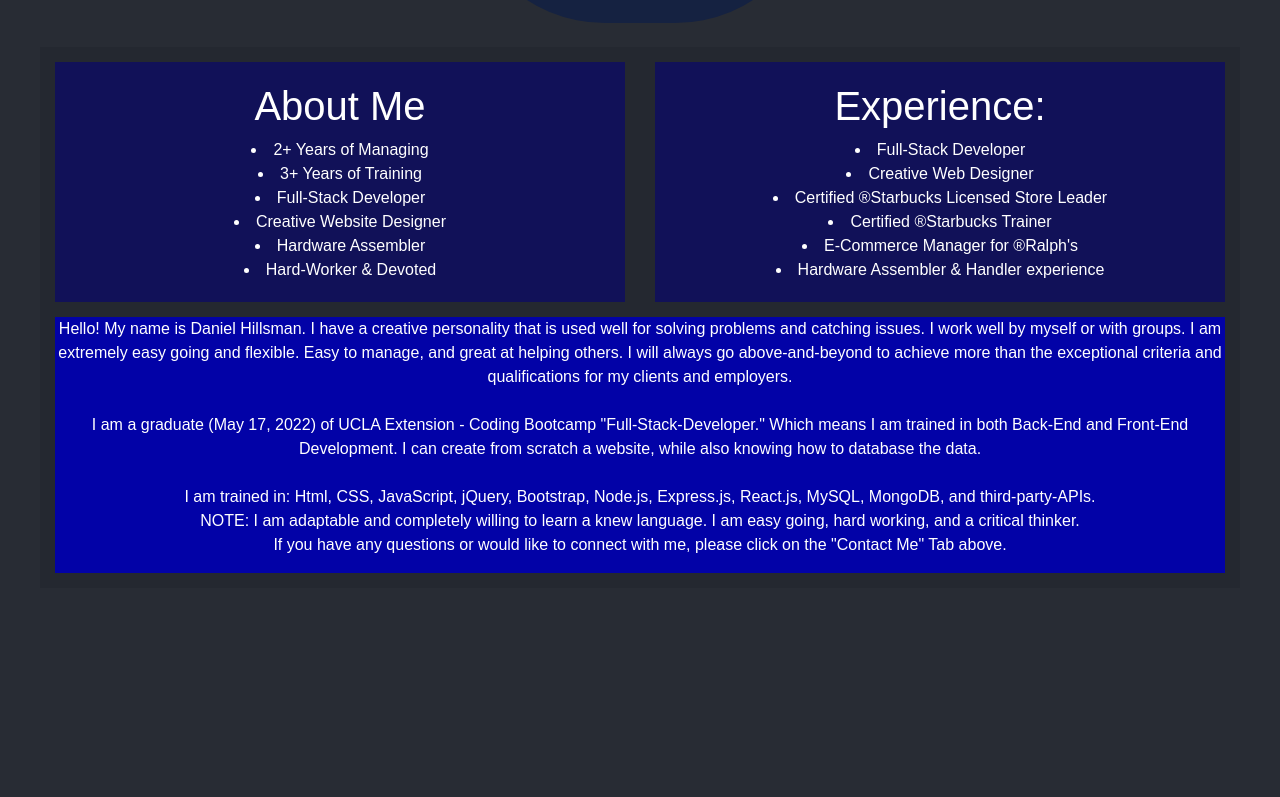
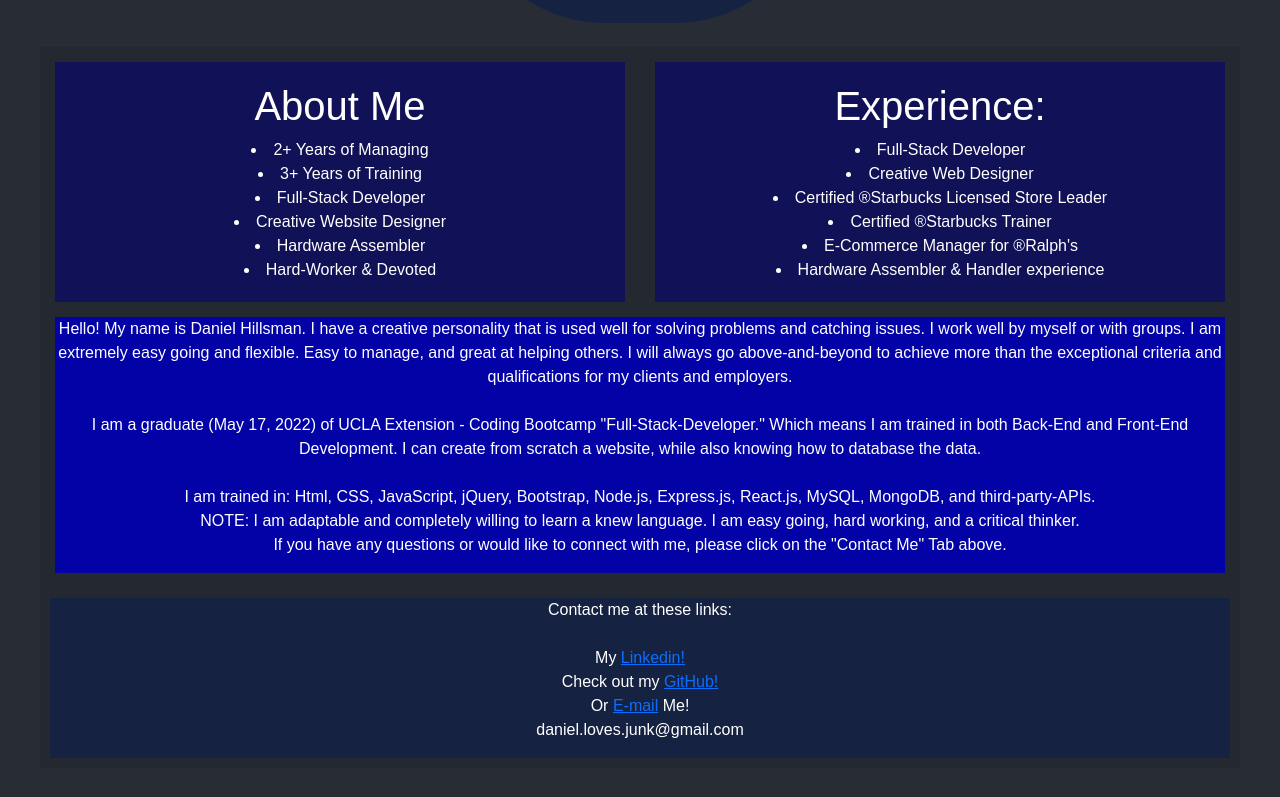
Before and after one commit to danielhillsman/My-Portfolio-React, a React (Create React App) app: page / in a window 1280 px wide. Shown: the part 349-1146 px from the top of the page. Before the commit the page ends 977 px from the top, so only its background shows below. Built offline with nearby package versions, Linux system fonts and the light colour scheme; grey boxes are pictures that could not be loaded.

Commit message:
last commit...i think

```diff
--- a/src/App.css
+++ b/src/App.css
@@ -34,8 +34,12 @@ font-size: 15vh;
   width: 100%;
   background-color: rgb(2, 2, 167);
 }
-.portImg{
+.portImg {
   max-width: 70vh;
   max-height: 30vh;
   border: 10px solid #152241;
 }
+.footer {
+  background-color: #152241;
+  border: 10px solid #242830;
+}
--- a/src/App.js
+++ b/src/App.js
@@ -3,4 +3,5 @@ import PortfolioContainer from "./components/PortfolioContainer";
 
 const App = () => <PortfolioContainer />;
 
+
 export default App;
--- a/src/components/PortfolioContainer.js
+++ b/src/components/PortfolioContainer.js
@@ -4,6 +4,7 @@ import AboutMe from './pages/About-Me';
 import MyPortfolio from './pages/My-Portfolio';
 import MyResume from './pages/MyResume';
 import ContactMe from './pages/ContactMe';
+import Footer from './pages/Footer';
 
 export default function PortfolioContainer() {
   const [currentPage, setCurrentPage] = useState('AboutMe');
@@ -29,6 +30,7 @@ export default function PortfolioContainer() {
     <div>
       <NavTabs currentPage={currentPage} handlePageChange={handlePageChange} />
       {renderPage()}
+      <Footer currentPage={currentPage} handlePageChange={handlePageChange} />
     </div>
   );
 }
--- a/src/components/pages/ContactMe.js
+++ b/src/components/pages/ContactMe.js
@@ -4,7 +4,7 @@ import React from 'react';
 export default function Contact() {
   return (
     <div>
-      <h1>Contact Me</h1>
+      <h1>Connect with Me!</h1>
       <div className="wrapper">
       <form>
       <fieldset>
@@ -24,21 +24,9 @@ export default function Contact() {
     </div>
 
     <div class="contactBox">
-        <br></br>
-        <p2>OR!</p2>
-        <br></br>
-        <p2>Contact me at these links:</p2>
-            <p>
-            <br></br>
-            My <a class="contactLinks" href="https://www.linkedin.com/in/daniel-hillsman/">Linkedin! </a>
-            <br></br>
-            Check out my <a class="contactLinks" href="https://github.com/danielhillsman">GitHub! </a>
-            <br></br>
-            Or <a class="contactLinks" href = "mailto:daniel.loves.junk@gmail">E-mail</a> Me!
-            <br></br>
-            daniel.loves.junk@gmail.com
-            </p>
-
+      <br />
+      <p2>OR!</p2>
+      <br />
     </div>
     </div>
 
--- /dev/null
+++ b/src/components/pages/Footer.js
@@ -0,0 +1,19 @@
+import React from 'react';
+
+export default function Contact() {
+    return (
+    <div className='footer'>
+        <p2>Contact me at these links:</p2>
+            <p>
+            <br />
+            My <a class="contactLinks" href="https://www.linkedin.com/in/daniel-hillsman/">Linkedin! </a>
+            <br />
+            Check out my <a class="contactLinks" href="https://github.com/danielhillsman">GitHub! </a>
+            <br />
+            Or <a class="contactLinks" href = "mailto:daniel.loves.junk@gmail">E-mail</a> Me!
+            <br />
+            daniel.loves.junk@gmail.com
+            </p>
+    </div>
+    );
+}
```
Also changed, not shown: src/components/pages/About-Me.js (+7 -7 lines), src/components/pages/My-Portfolio.js (+24 -24 lines).
